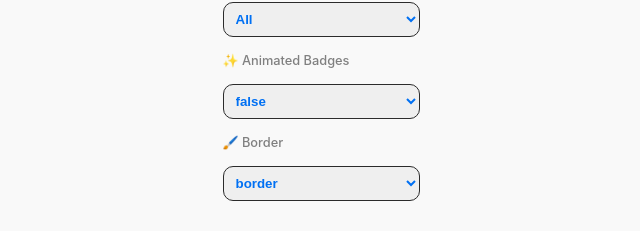
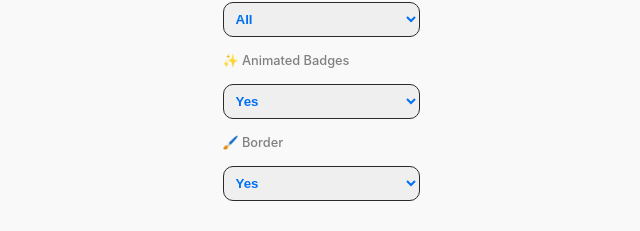
Before and after one commit to KevzPeter/Leetcode-Badge-Showcase, a Next.js app: page / in a window 1280 px wide. Shown: the part 223-454 px from the top of the page, without its empty margins (319-959 px from the left). Built offline with nearby package versions, Linux system fonts and the light colour scheme.

Commit message:
✏️ Updated wordings for options

```diff
--- a/pages/index.tsx
+++ b/pages/index.tsx
@@ -78,14 +78,13 @@ const Home: NextPage = () => {
           </select>
           <label htmlFor="animated">✨ Animated Badges</label>
           <select name='animated'>
-            <option value='false'>false</option>
-            <option value='true'>true</option>
+            <option value='true'>Yes</option>
+            <option value='false'>No</option>
           </select>
           <label htmlFor="border">🖌️ Border</label>
           <select name='border'>
-            {border.map((border, index) => {
-              return <option key={index} value={border}>{border}</option>
-            })}
+            <option value='border'>Yes</option>
+            <option value='no-border'>No</option>
           </select>
           <button className={styles.btn} type="submit">Get Badges!</button>
         </form>
```
